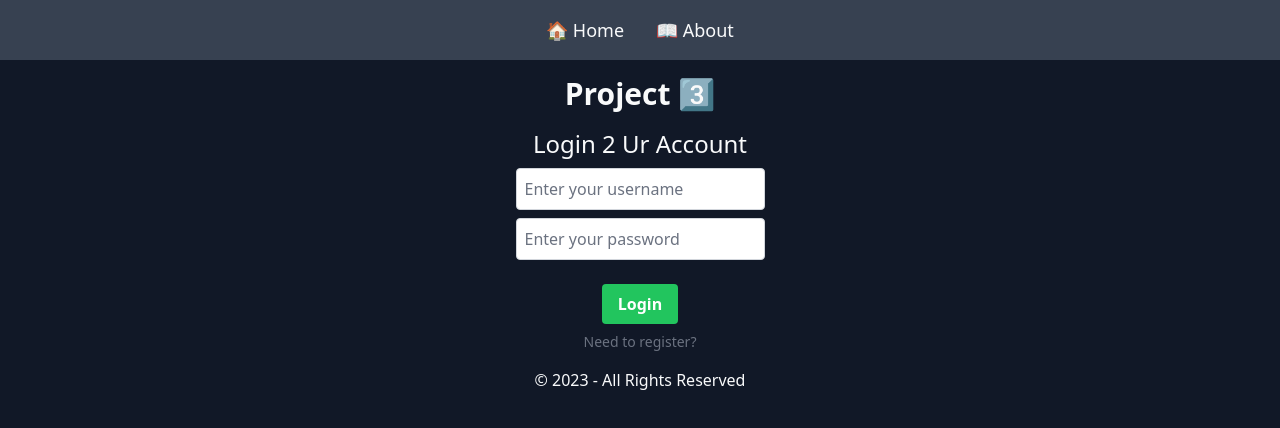
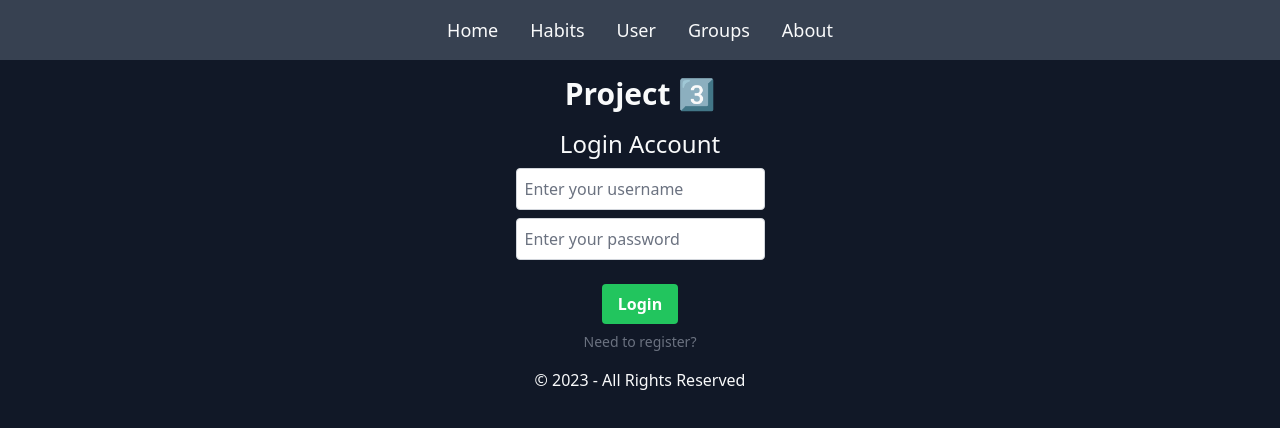
Before and after one commit to luksvrd/Rally, a React (Vite) app in the folder client/: page / in a window 1280 px wide. Shown: the top 428 px of the page. Built offline with nearby package versions, Linux system fonts and the light colour scheme.

Commit message:
Work on navbar and login

```diff
--- a/client/src/components/navigation.jsx
+++ b/client/src/components/navigation.jsx
@@ -5,10 +5,19 @@ export default function Navigation() {
     <nav className="bg-gray-700">
       <ul className="flex justify-center gap-x-8 p-4 text-lg">
         <li>
-          <Link to="/">🏠 Home</Link>
+          <Link to="/">Home</Link>
         </li>
         <li>
-          <Link to="/about">📖 About</Link>
+          <Link to="/habit">Habits</Link>
+        </li>
+        <li>
+          <Link to="/user">User</Link>
+        </li>
+        <li>
+          <Link to="/groups">Groups</Link>
+        </li>
+        <li>
+          <Link to="/about">About</Link>
         </li>
       </ul>
     </nav>
--- a/client/src/pages/login-register.jsx
+++ b/client/src/pages/login-register.jsx
@@ -7,7 +7,7 @@ export default function LoginRegister() {
   return (
     <main>
       <h2 className="text-center">
-        {isRegistering ? "Register a New Account" : "Login 2 Ur Account"}
+        {isRegistering ? "Register a New Account" : "Login Account"}
       </h2>
       <form className="flex flex-col items-center gap-y-2 px-4">
         <Input
```
